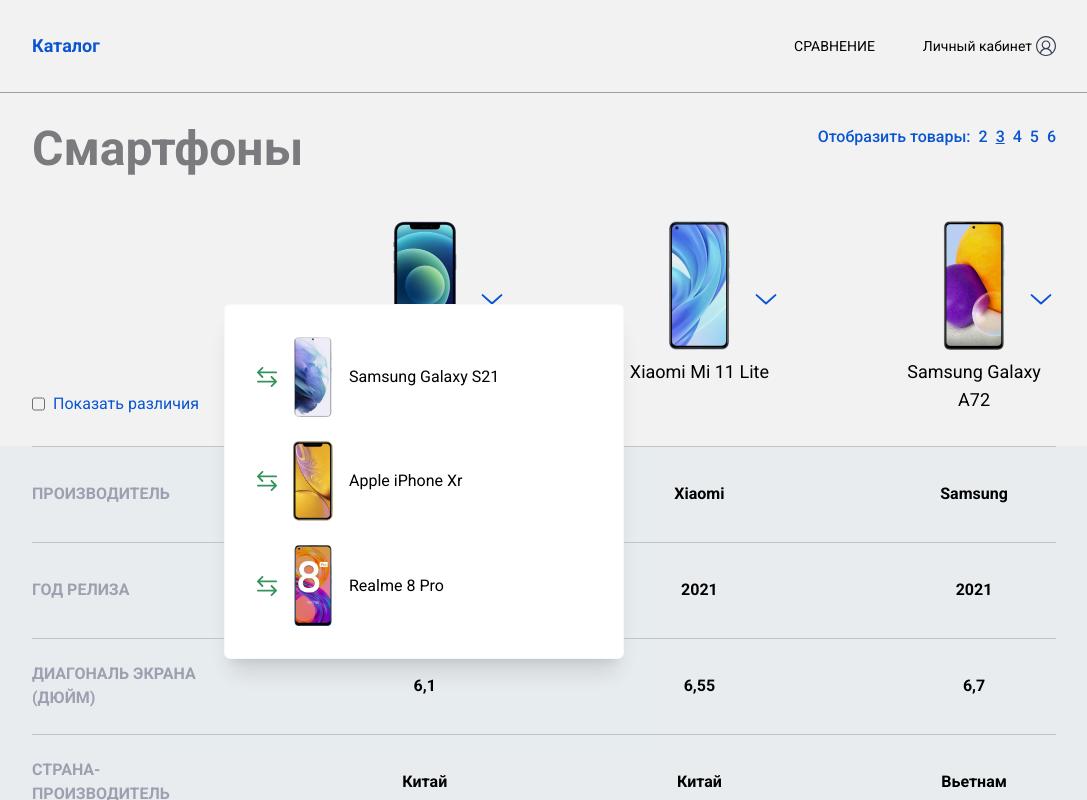
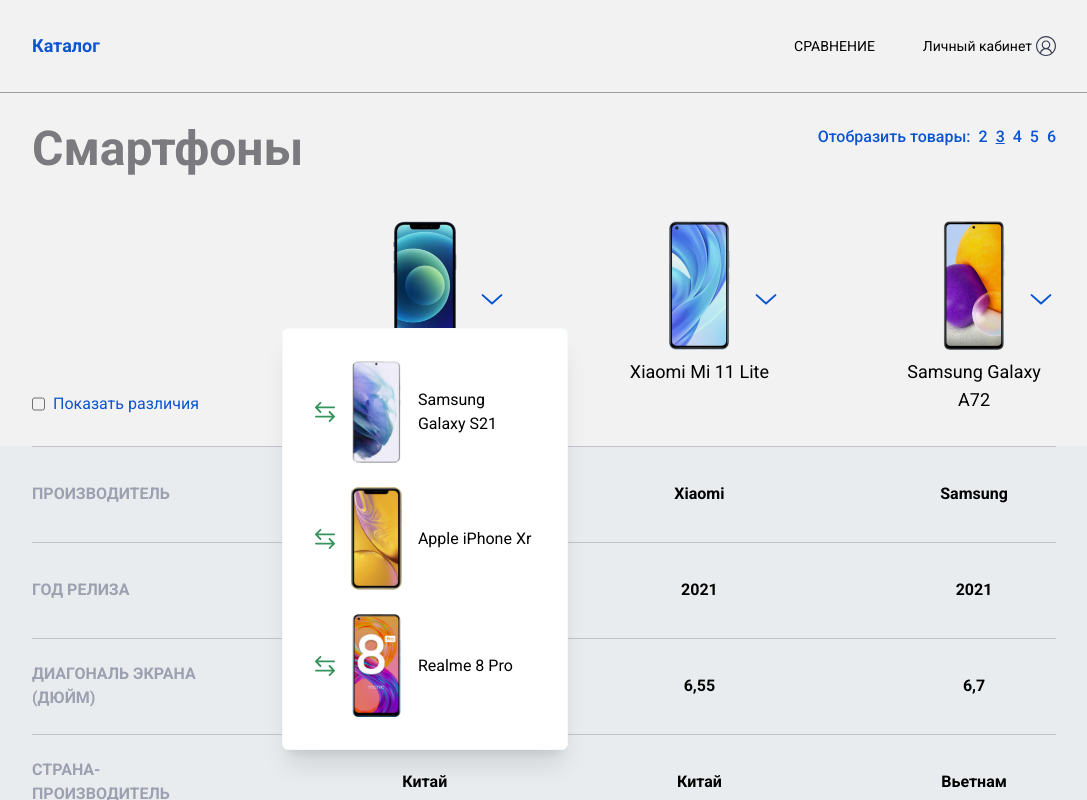
Before and after one commit to valescos/test-task-2, a Vue app: page / in a window 1280 px wide. Both pictures are taken after a click on the button 587 px from the left and 298 px from the top of the page. Shown: the top 800 px of the page, without its empty margins (96-1183 px from the left). Built offline with nearby package versions, Linux system fonts and the light colour scheme.

Commit message:
last feedback fixes
fix css positoning of picker element

```diff
--- a/src/components/ModalPicker.vue
+++ b/src/components/ModalPicker.vue
@@ -13,8 +13,10 @@
     )"
     @click="handleModalClick(scrollitem, item)"
     class="flex gap-4 items-center hover:bg-gray-100 transition-all cursor-pointer p-2 rounded-md"
+    :title="scrollitem.model"
   >
     <svg
+      class="shrink-0"
       width="20"
       height="20"
       viewBox="0 0 20 20"
@@ -30,8 +32,12 @@
         fill="#36935B"
       />
     </svg>
-    <img class="w-[2.5rem]" :src="scrollitem.img" :alt="scrollitem.model" />
-    <p>{{ scrollitem.model }}</p>
+    <img
+      class="w-[2rem] md:w-[2.6rem] xl:w-[3.2rem] transition-all"
+      :src="scrollitem.img"
+      :alt="scrollitem.model"
+    />
+    <p class="text-sm lg:text-base">{{ scrollitem.model }}</p>
   </div>
 </template>
 
--- a/src/components/SwitchMenu.vue
+++ b/src/components/SwitchMenu.vue
@@ -7,13 +7,16 @@
     >
       <div
         v-show="store.openedModalIndex === index"
-        :class="`absolute flex flex-col gap-2 p-6 max-h-[35%] w-[80%] sm:max-h-[360px] sm:w-[400px] top-[20%] sm:top-[38%] left-[50%] -translate-x-[50%] md:translate-x-0
-          ${calculatePosition(
-            index
-          )} bg-white z-50 border-[1px] border-[#f4f9fc] rounded-md shadow-xl overflow-y-scroll`"
+        :class="`fixed top-[40%] left-[50%] -translate-x-[50%] w-[80%] sm:w-[60%] px-auto max-h-[326px] md:hidden flex flex-col gap-2 p-6 bg-white z-50 border-[1px] border-[#f4f9fc] rounded-md shadow-xl overflow-y-scroll`"
       >
         <ModalPicker :item="item" />
       </div>
+    </div>
+    <div
+      v-show="store.openedModalIndex === index"
+      :class="`hidden md:flex absolute top-[65%] max-h-[326px] md:max-h-[426px] md:w-[286px]  flex-col gap-2 p-6 bg-white z-50 border-[1px] border-[#f4f9fc] rounded-md shadow-xl overflow-y-scroll`"
+    >
+      <ModalPicker :item="item" />
     </div>
     <div class="relative flex flex-col items-center w-full">
       <img
@@ -95,54 +98,6 @@
     handleSwitchMenuClick(index: number) {
       this.store.openedModalIndex = index;
     },
-    calculatePosition(index: number): string {
-      if (this.data.shown.length === 6) return "";
-      if (this.data.shown.length === 5) {
-        switch (index) {
-          case 0:
-            return "md:left-[15%]";
-          case 1:
-            return "md:left-[30%]";
-          case 2:
-            return "md:left-[45%]";
-          case 3:
-            return "md:left-[60%]";
-          case 4:
-            return "md:left-[75%]";
-        }
-      }
-      if (this.data.shown.length === 4) {
-        switch (index) {
-          case 0:
-            return "md:left-[20%]";
-          case 1:
-            return "md:left-[35%]";
-          case 2:
-            return "md:left-[55%]";
-          case 3:
-            return "md:left-[75%]";
-        }
-      }
-      if (this.data.shown.length === 3) {
-        switch (index) {
-          case 0:
-            return "md:left-[25%]";
-          case 1:
-            return "md:left-[50%]";
-          case 2:
-            return "md:left-[75%]";
-        }
-      }
-      if (this.data.shown.length === 2) {
-        switch (index) {
-          case 0:
-            return "md:left-[40%]";
-          case 1:
-            return "md:left-[75%]";
-        }
-      }
-      return "md:left-[50%]";
-    },
   },
 };
 </script>
```
